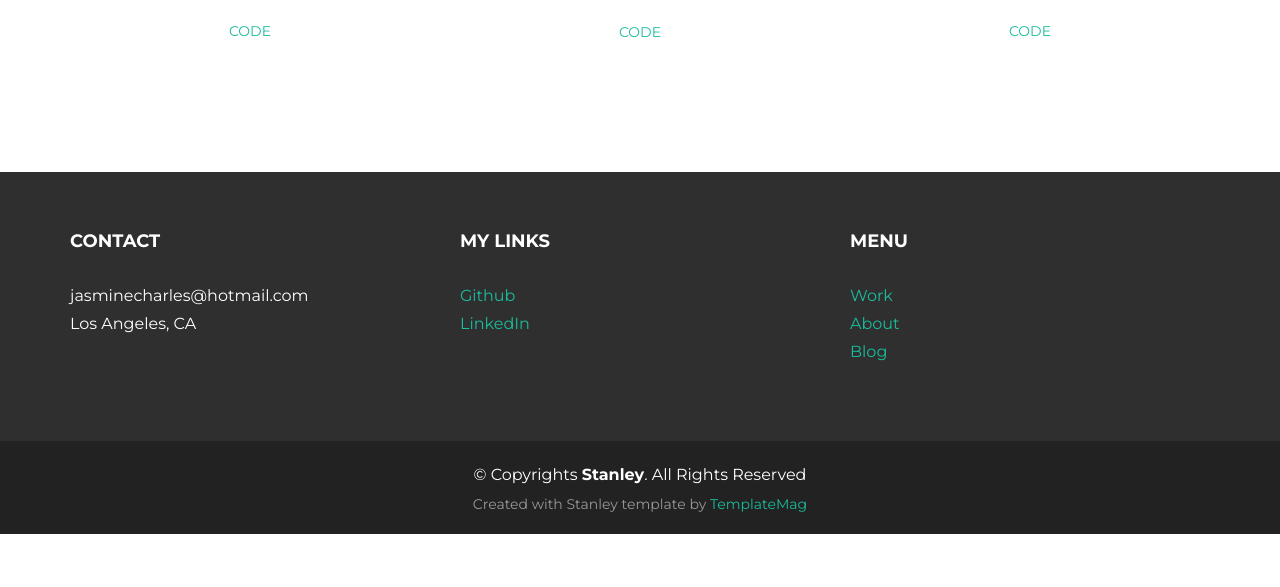
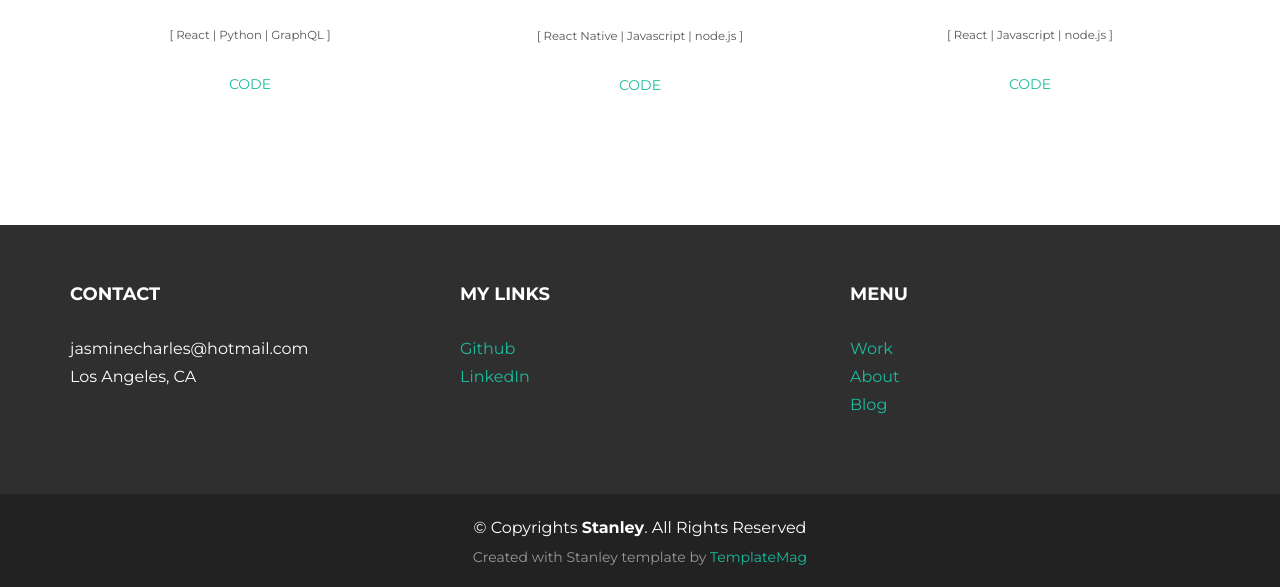
Before and after one commit to mynameisjasmine/updated-portfolio, a plain HTML site: page main/index.html in a window 1280 px wide. Shown: the part 1161-1748 px from the top of the page. Before the commit the page ends 1695 px from the top, so only its background shows below. Drawn offline with Linux system fonts and the light colour scheme; a script that the page names is missing.

Commit message:
added tech stack

```diff
--- a/main/css/style.css
+++ b/main/css/style.css
@@ -154,6 +154,10 @@ hr {
   border-left: 1px solid gray;
   border-top: 1px solid gray;
   border-bottom: 1px solid gray;
+}
+
+.stack {
+  font-size: smaller
 }
 
 .blg-text {
--- a/main/index.html
+++ b/main/index.html
@@ -83,16 +83,20 @@
       <div class="col-lg-4">
         <a href="https://cs28-labyrinth.github.io/front-end/" target= "_blank" ><img class="img-responsive" src="img/labyrinth.png" alt="" /></a>
         <p class="p-title">LABYRINTH</p>
+        <p class="stack">[ React | Python | GraphQL ]</p>
         <a href="https://github.com/cs28-labyrinth" target= "_blank">CODE</a>
+
       </div>
       <div class="col-lg-4 ">
         <a href="work01.html" target= "_blank" ><img class="img-responsive brd" src="img/brewplans.png"  alt="" /></a>
         <p class="p-title">BREW PLANS</p>
+        <p class="stack">[ React Native | Javascript | node.js ]</p>
         <a href="https://github.com/Lambda-School-Labs/brew-plans-fe" target= "_blank">CODE</a>
       </div>
       <div class="col-lg-4">
         <a href="https://build-week-better-professor.github.io/Marketing-Page/index.html" target= "_blank"><img class="img-responsive" src="img/better.png" alt="" /></a>
         <p class="p-title">BETTER PROFESSOR</p>
+        <p class="stack">[ React | Javascript | node.js ]</p>
         <a href="https://github.com/Build-Week-Better-Professor/Front-end" target= "_blank">CODE</a>
       </div>
     </div>
```
